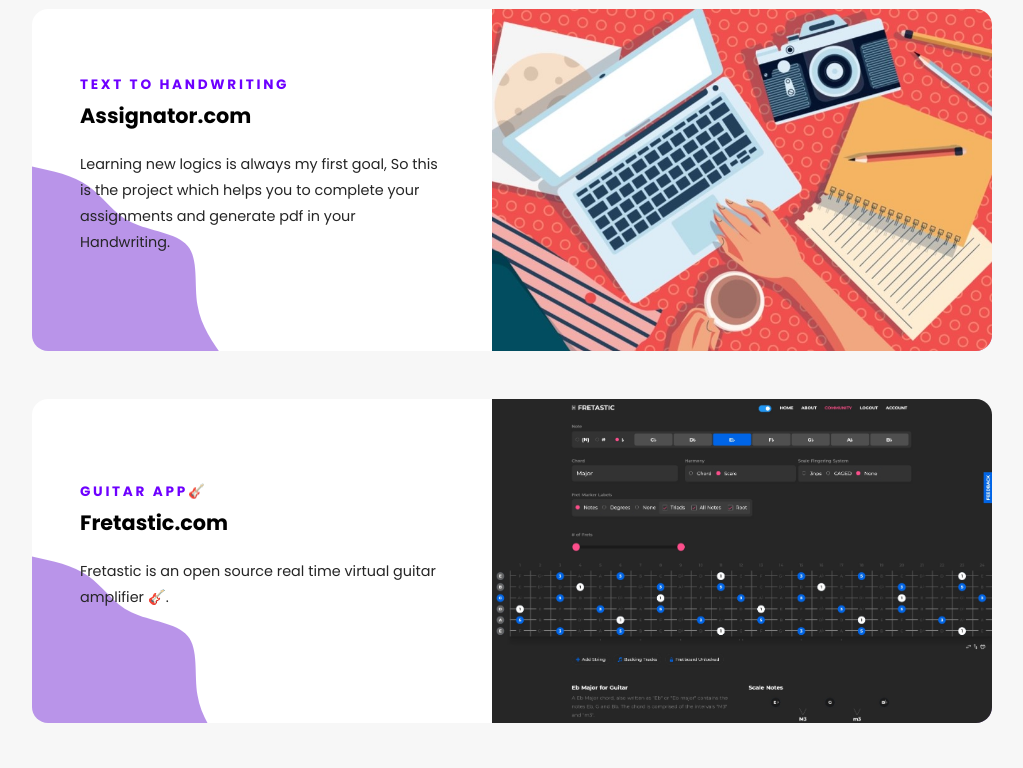
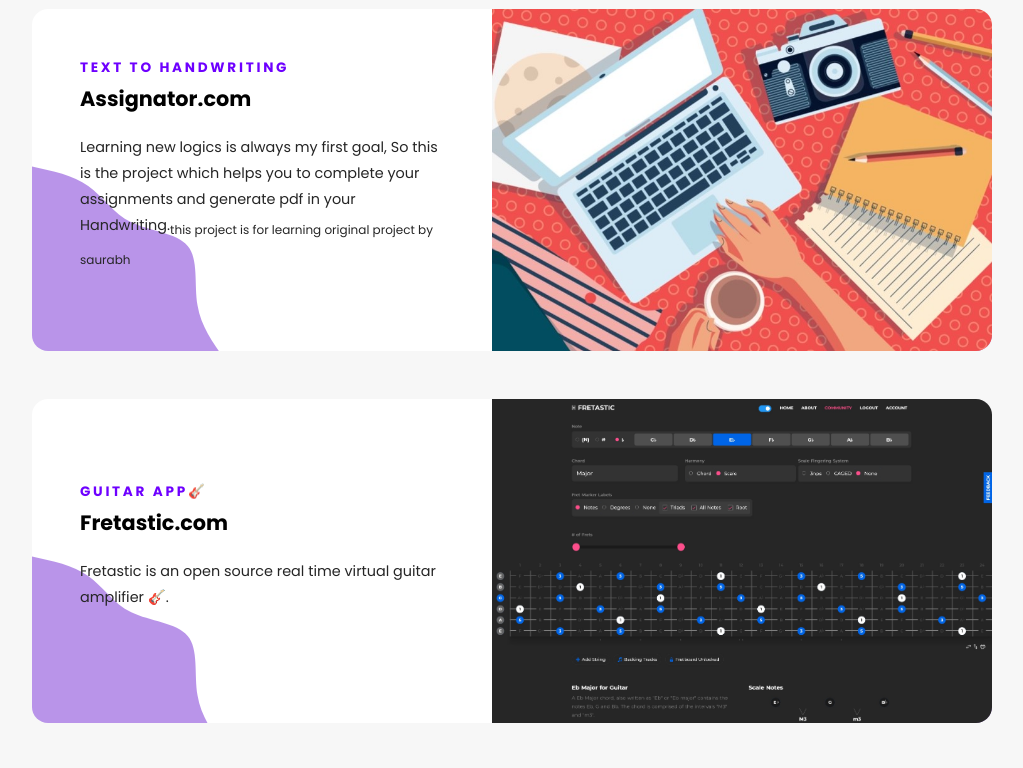
Before and after one commit to atharva20-coder/aj-porfolio, a plain HTML site: page index.html in a window 1280 px wide. Shown: the part 1940-2708 px from the top of the page, without its empty margins (128-1151 px from the left). Drawn offline with nearby package versions, Linux system fonts and the light colour scheme; a script that the page names is missing.

Commit message:
Update index.html

```diff
--- a/index.html
+++ b/index.html
@@ -110,7 +110,7 @@
                 <div class="inner">
                     <p class="subtitle">Text to Handwriting</p>
                     <p class="featured-title">Assignator.com</p>
-                    <p class="featured-desc">Learning new logics is always my first goal, So this is the project which helps you to complete your assignments and generate pdf in your Handwriting.</p>
+                    <p class="featured-desc">Learning new logics is always my first goal, So this is the project which helps you to complete your assignments and generate pdf in your Handwriting.<sub>this project is for learning original project by saurabh</sub></p>
                 </div>
             </div>
             <a href="https://assignator.netlify.app/"><img src="./images/assignator.jpg" alt="Fretastic"></a>
```
